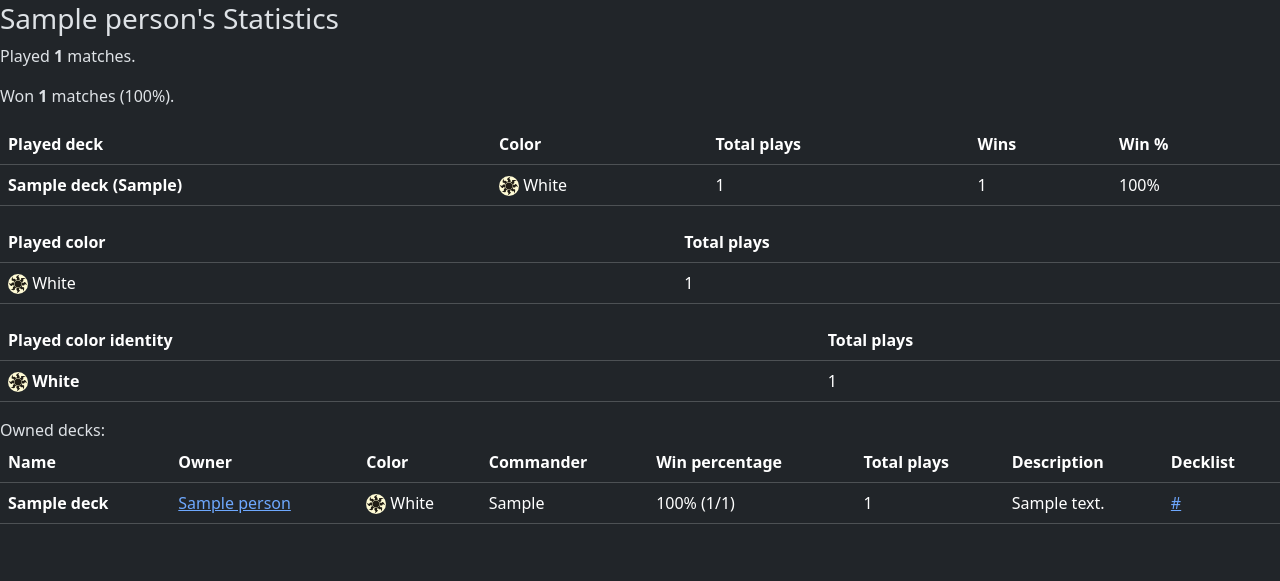
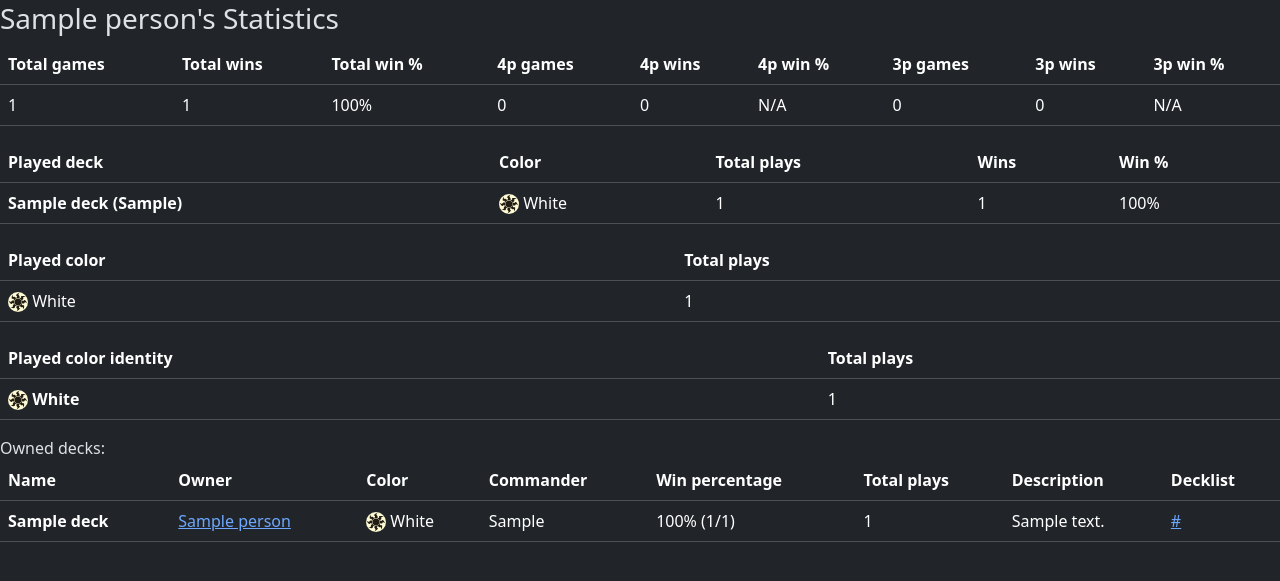
Before and after one commit to frixdk/papkort, a Django app: page /person-stats/1/ in a window 1280 px wide. Shown: the part 54-635 px from the top of the page. Run offline with Django 4.2, Linux system fonts and the light colour scheme; tables that the repository leaves empty hold one stand-in row (values such as "Sample post"); some libraries are stand-ins or nearby versions.

Commit message:
Added 3 and 4 player win count for player and person page

```diff
--- a/papkort/games/templates/matches/person.html
+++ b/papkort/games/templates/matches/person.html
@@ -4,12 +4,38 @@
 
 {% block content %}
     <h3>{{ person.name }}'s Statistics</h3>
-    <p>
-        Played <strong>{{ num_matches }}</strong> matches.
-    </p>
-    <p>
-        Won <strong>{{ num_wins }}</strong> matches ({{ win_percentage }}).
-    </p>
+
+    <div class="table-responsive">
+        <table class="table table-dark">
+            <thead>
+            <tr>
+                <th>Total games</th>
+                <th>Total wins</th>
+                <th>Total win %</th>
+                <th>4p games</th>
+                <th>4p wins</th>
+                <th>4p win %</th>
+                <th>3p games</th>
+                <th>3p wins</th>
+                <th>3p win %</th>
+            </tr>
+            </thead>
+            <tbody>
+                <tr>
+                    <td>{{ num_matches }}</td>
+                    <td>{{ num_wins }}</td>
+                    <td>{{ win_percentage }}</td>
+                    <td>{{ num_matches_4p }}</td>
+                    <td>{{ num_wins_4p }}</td>
+                    <td>{{ win_percentage_4p }}</td>
+                    <td>{{ num_matches_3p }}</td>
+                    <td>{{ num_wins_3p }}</td>
+                    <td>{{ win_percentage_3p }}</td>
+                </tr>
+            </tbody>
+        </table>
+    </div>
+
     <div class="table-responsive">
         <table class="table table-dark">
             <thead>
--- a/papkort/games/views.py
+++ b/papkort/games/views.py
@@ -20,13 +20,23 @@ def matches(request):
 
 def person_stats(request, person_id):
     # Count the number of matches played by the person
-    num_matches = Match.objects.filter(players__person_id=person_id).count()
+    matches = Match.objects.annotate(player_count=Count('players')).filter(players__person_id=person_id)
+    matches_4p = matches.filter(player_count=4)
+    matches_3p = matches.filter(player_count=3)
+    num_matches = matches.count()
+    num_matches_4p = matches_4p.count()
+    num_matches_3p = matches_3p.count()
 
     # Count the number of wins by the person
-    num_wins = Player.objects.filter(position=1, person_id=person_id).count()
+    all_wins = Player.objects.filter(position=1, person_id=person_id)
+    num_wins = all_wins.count()
+    num_wins_4p = all_wins.filter(match__in=matches_4p).count()
+    num_wins_3p = all_wins.filter(match__in=matches_3p).count()
 
     # Compute the win percentage of the person
     win_percentage = f'{int(num_wins / num_matches * 100)}%' if num_matches > 0 else 'N/A'
+    win_percentage_4p = f'{int(num_wins_4p / num_matches_4p * 100)}%' if num_matches_4p > 0 else 'N/A'
+    win_percentage_3p = f'{int(num_wins_3p / num_matches_3p * 100)}%' if num_matches_3p > 0 else 'N/A'
 
     person = Person.objects.get(id=person_id)
 
@@ -39,8 +49,6 @@ def person_stats(request, person_id):
         color_identity_count['color_name'] = dict(Deck.Color.choices)[color_identity_count['deck__color']]
 
         for color in color_identity_count['deck__color']:
-            print(color, color_identity_count['count'])
-
             color_counts[color]['count'] += color_identity_count['count']
             color_counts[color]['color_name'] = dict(Deck.Color.choices)[color] # yeah, I know
             color_counts[color]['color'] = color  # yeah, I know
@@ -72,6 +80,12 @@ def person_stats(request, person_id):
         'num_matches': num_matches,
         'num_wins': num_wins,
         'win_percentage': win_percentage,
+        'num_matches_3p': num_matches_3p,
+        'num_wins_3p': num_wins_3p,
+        'win_percentage_3p': win_percentage_3p,
+        'num_matches_4p': num_matches_4p,
+        'num_wins_4p': num_wins_4p,
+        'win_percentage_4p': win_percentage_4p,
         'deck_colors': color_identity_counts,
         'deck_counts': deck_counts,
         'color_counts': sorted(color_counts.values(), key=lambda x: x['count'], reverse=True),
@@ -88,7 +102,10 @@ def players(request):
         'person': None,
         'games_played': 0,
         'games_won': 0,
-        'games_lost': 0,
+        '4p_games_played': 0,
+        '4p_games_won': 0,
+        '3p_games_played': 0,
+        '3p_games_won': 0,
         'colors': {
             'w': 0,
             'u': 0,
@@ -105,6 +122,12 @@ def players(request):
         player_data[player.person]['person'] = player.person
         player_data[player.person]['games_played'] += 1
         player_data[player.person]['games_won'] += 1 if player.position == 1 else 0
+        if player.match.players.count() == 4:
+            player_data[player.person]['4p_games_played'] += 1
+            player_data[player.person]['4p_games_won'] += 1 if player.position == 1 else 0
+        if player.match.players.count() == 3:
+            player_data[player.person]['3p_games_played'] += 1
+            player_data[player.person]['3p_games_won'] += 1 if player.position == 1 else 0
         player_data[player.person]['deck_plays'][player.deck] += 1
 
         if player.deck.color == 'colorless':
@@ -116,6 +139,8 @@ def players(request):
     # Calc win percentage most played color stuff lolo
     for entry in player_data.values():
         entry['win_percentage'] = int(entry['games_won'] / entry['games_played'] * 100)
+        entry['4p_win_percentage'] = int(entry['4p_games_won'] / entry['4p_games_played'] * 100) if entry['4p_games_played'] else 'N/A'
+        entry['3p_win_percentage'] = int(entry['3p_games_won'] / entry['3p_games_played'] * 100) if entry['3p_games_played'] else 'N/A'
         entry['favorite_color'] = max(entry['colors'], key=entry['colors'].get)
         entry['owned_decks'] = entry['person'].deck_set.count
         entry['favorite_deck'] = max(entry['deck_plays'], key=entry['deck_plays'].get)
```
Also changed, not shown: papkort/games/templates/matches/players.html (+12 -0 lines).
